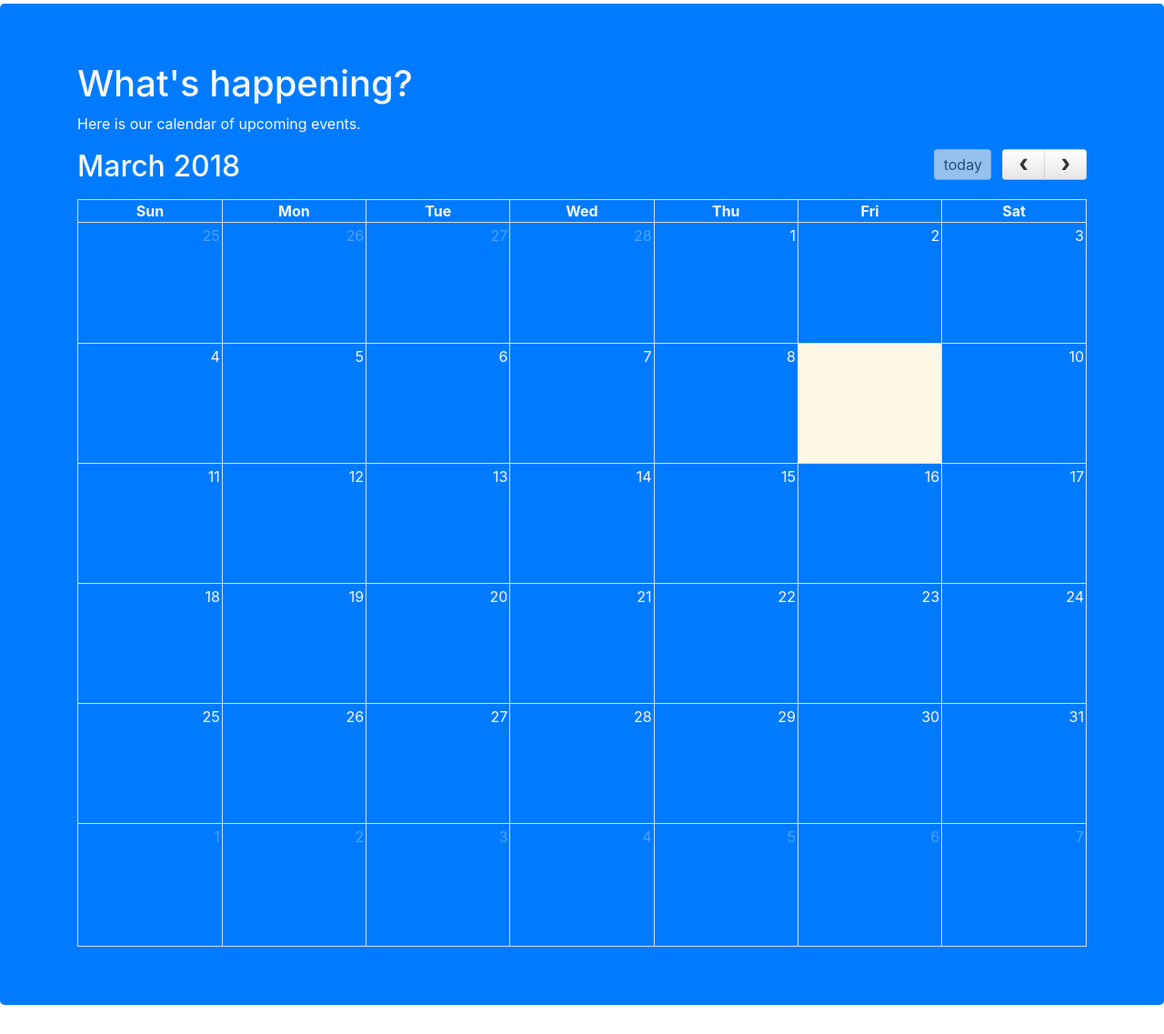
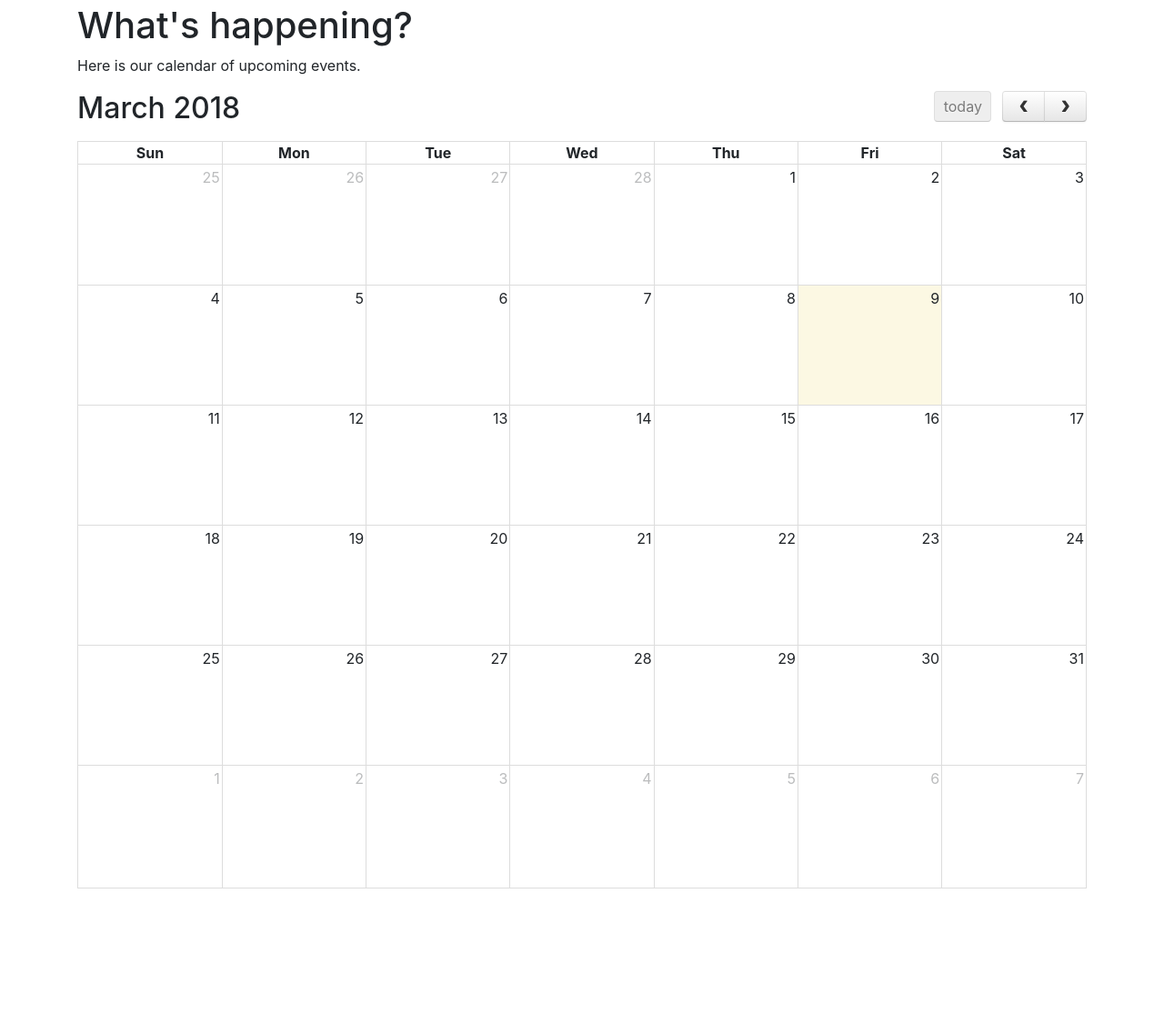
Before and after one commit to burlesonbiblechurch/bbcyouth, a Jekyll site: the page built from index.html, in a window 1280 px wide. Shown: the part 1146-2283 px from the top of the page at 91% size. Built offline with Jekyll 4.4.1, drawn with Linux system fonts in a browser that asks for light colours; nearby versions of some CDN libraries; after the commit the page ends 2123 px from its top, so only the background shows below that.

Commit message:
Update index.html

```diff
--- a/index.html
+++ b/index.html
@@ -69,6 +69,6 @@
   </div>
 </div>
 
-<div id="main" class="jumbotron bg-primary text-light">
+<div id="main">
   {% include calendar.html %}
 </div>
```
